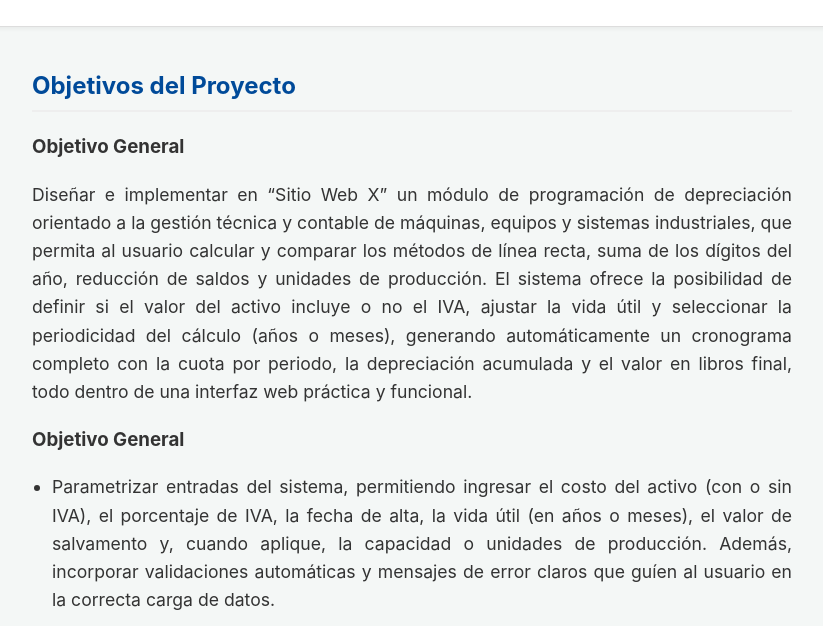
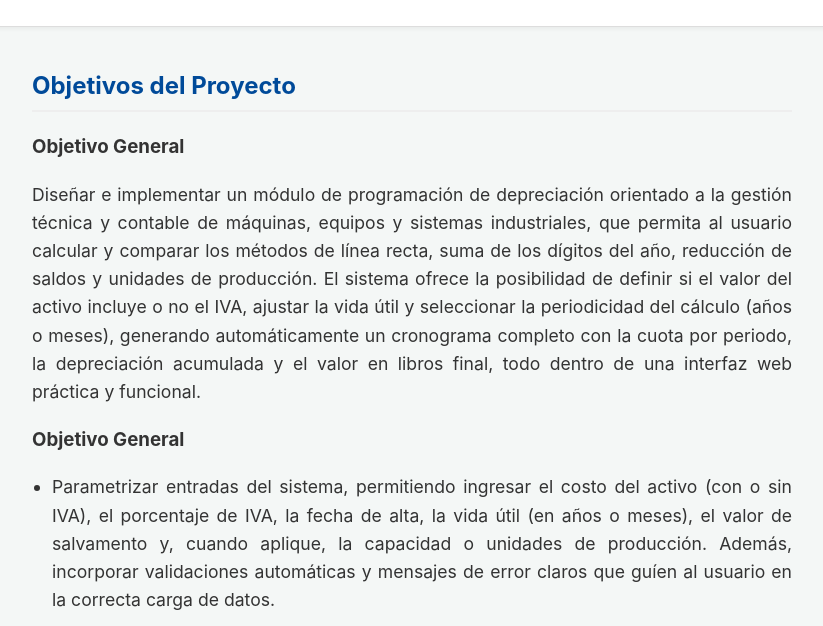
Before and after one commit to pdiaz2061/CalculadoraDepreciacion, a website: page public/objetivos.html in a window 1280 px wide. Shown: the part 108-734 px from the top of the page, without its empty margins (228-1051 px from the left). Drawn offline with Linux system fonts and the light colour scheme.

Commit message:
Actualizar objetivos.html

```diff
--- a/public/objetivos.html
+++ b/public/objetivos.html
@@ -15,7 +15,7 @@
     <section>
       <h2>Objetivos del Proyecto</h2>
       <h3>Objetivo General</h3>
-      <p>Diseñar e implementar en “Sitio Web X” un módulo de programación de depreciación orientado a la gestión técnica y contable de máquinas, equipos y sistemas industriales, que permita al usuario calcular y comparar los métodos de línea recta, suma de los dígitos del año, reducción de saldos y unidades de producción.
+      <p>Diseñar e implementar un módulo de programación de depreciación orientado a la gestión técnica y contable de máquinas, equipos y sistemas industriales, que permita al usuario calcular y comparar los métodos de línea recta, suma de los dígitos del año, reducción de saldos y unidades de producción.
       El sistema ofrece la posibilidad de definir si el valor del activo incluye o no el IVA, ajustar la vida útil y seleccionar la periodicidad del cálculo (años o meses), generando automáticamente un cronograma completo con la cuota por periodo, la depreciación acumulada y el valor en libros final, todo dentro de una interfaz web práctica y funcional.
       </p>
       <h3>Objetivo General</h3>
```
